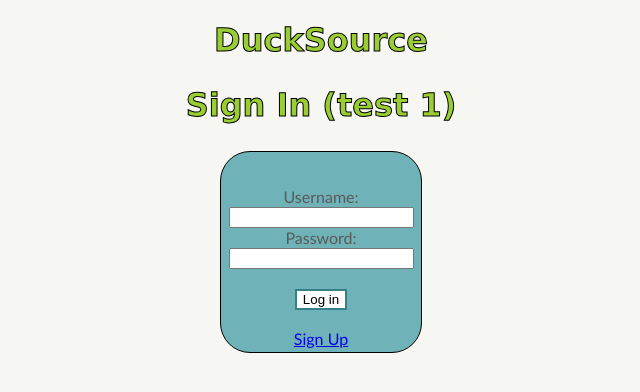
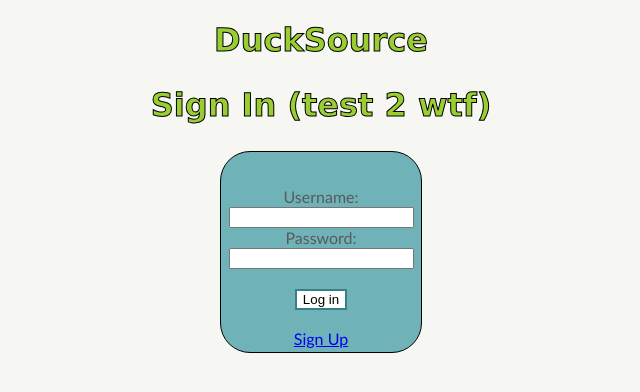
Before and after one commit to zchen125/overhaul2, a plain HTML site: page index.html in a window 1280 px wide. Shown: the whole page, without its empty margins (319-959 px from the left). Drawn offline with nearby package versions, Linux system fonts and the light colour scheme.

Commit message:
Test username display 54

```diff
--- a/index.html
+++ b/index.html
@@ -15,7 +15,7 @@
 
         <!--Might need some <br> after login page for the css formatting-->
         <div>
-            <h2>Sign In (test 1)</h2>
+            <h2>Sign In (test 2 wtf)</h2>
         </div>
 
         <div class = "login">
```
